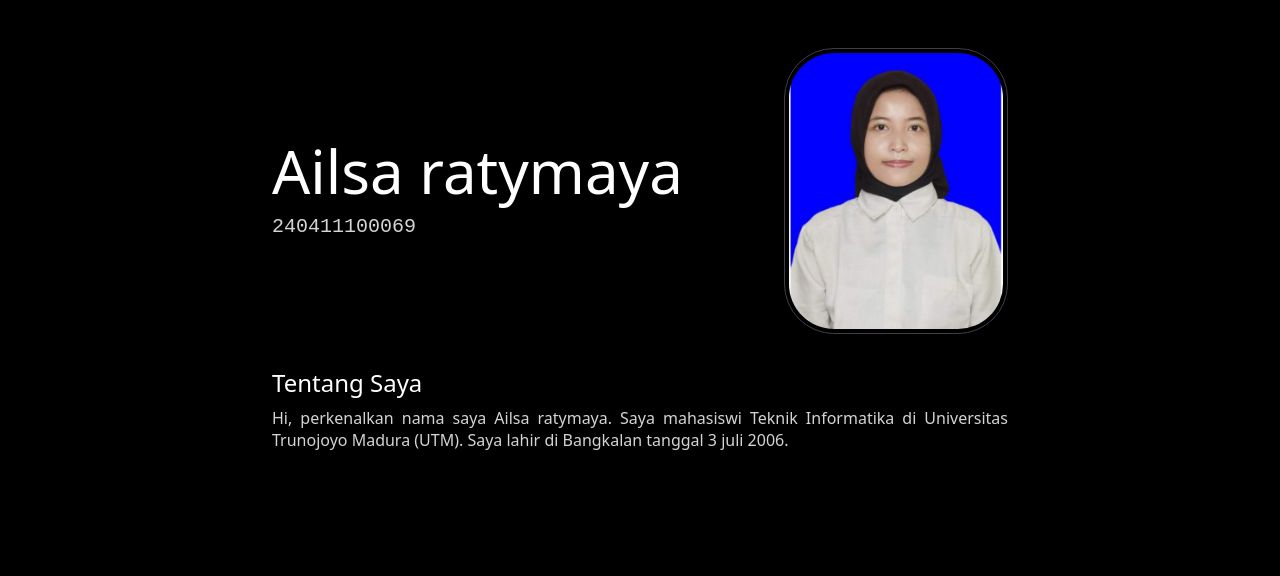
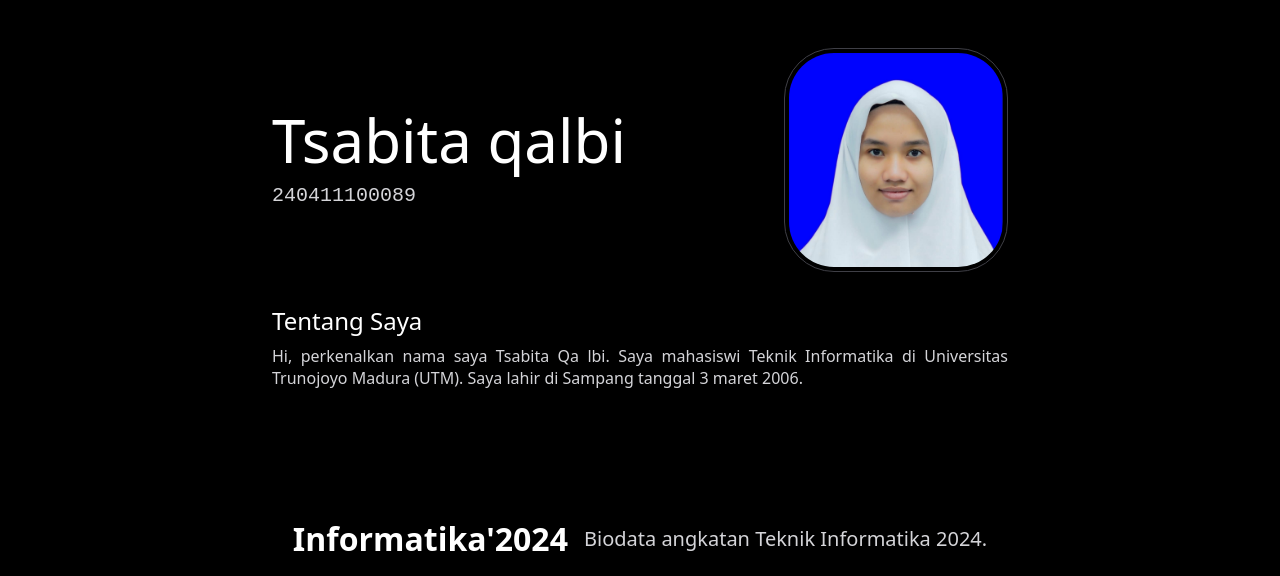
Before and after one commit to bita336/tsabitaqalbi.github.io, a plain HTML site: page index.html in a window 1280 px wide. Shown: the top 576 px of the page. Drawn offline with Linux system fonts and the light colour scheme.

Commit message:
first commit

```diff
--- a/index.html
+++ b/index.html
@@ -3,7 +3,7 @@
   <head>
     <meta charset="UTF-8" />
     <meta name="viewport" content="width=device-width, initial-scale=1.0" />
-    <title>240411100069AilsaRatymaya</title>
+    <title>240411100089Tsabita Qalbi</title>
     <link rel="stylesheet" href="style.css" />
     <script type="module" src="./script.js"></script>
   </head>
@@ -11,9 +11,9 @@
     <!-- Header -->
     <header class="container">
       <figure>
-        <img src="sasa.jpeg" alt="Evan Rafa Radya Alifian" id="evanalifian" />
+        <img src="past foto.jpeg" alt="Evan Rafa Radya Alifian" id="evanalifian" />
         <figcaption>
-          <span>Ailsa ratymaya</span><span>240411100069</span>
+          <span>Tsabita qalbi</span><span>240411100089</span>
         </figcaption>
       </figure>
       <section>
@@ -21,9 +21,9 @@
           <a href="#tentang-saya">Tentang Saya</a>
         </h1>
         <p>
-          Hi, perkenalkan nama saya Ailsa ratymaya. Saya
+          Hi, perkenalkan nama saya Tsabita Qa lbi. Saya
           mahasiswi Teknik Informatika di Universitas Trunojoyo Madura (UTM).
-          Saya lahir di Bangkalan tanggal 3 juli 2006.
+          Saya lahir di Sampang tanggal 3 maret 2006.
         </p>
       </section>
     </header>
```
Also changed, not shown: angkatan.jpeg (added), past foto.jpeg (added), sasa.jpeg (deleted).
